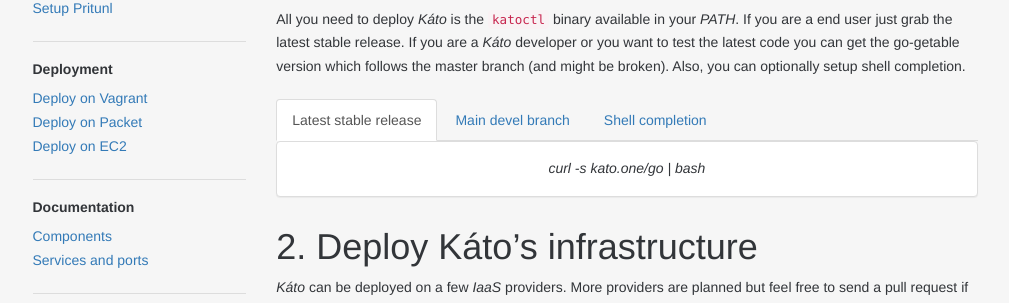
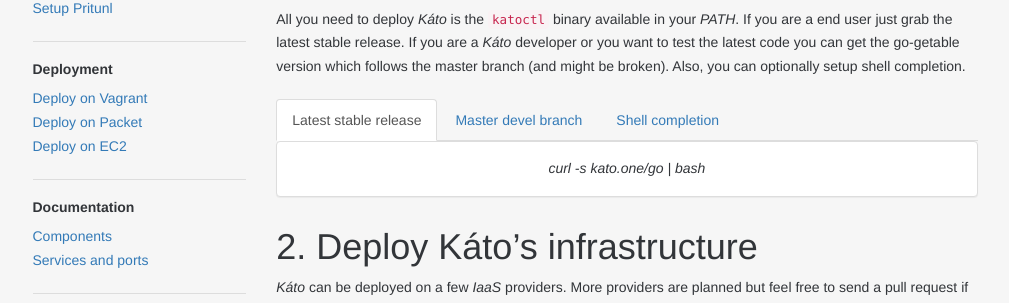
Before and after one commit to h0tbird/coreseed, a Jekyll site: the page built from docs/docs/index.md, in a window 1280 px wide. Shown: the part 152-455 px from the top of the page, without its empty margins (135-1144 px from the left). Built offline with Jekyll 4.4.1, drawn with Linux system fonts in a browser that asks for light colours; nearby versions of some CDN libraries; some web fonts are replaced.

Commit message:
Minor documentation fixes

```diff
--- a/docs/docs/index.md
+++ b/docs/docs/index.md
@@ -10,7 +10,7 @@ All you need to deploy *Káto* is the `katoctl` binary available in your *PATH*.
 
 <ul class="nav nav-tabs">
  <li class="active"><a href="#1" data-toggle="tab">Latest stable release</a></li>
- <li><a href="#2" data-toggle="tab">Main devel branch</a></li>
+ <li><a href="#2" data-toggle="tab">Master devel branch</a></li>
  <li><a href="#3" data-toggle="tab">Shell completion</a></li>
 </ul>
 
@@ -91,7 +91,7 @@ Congratulations! You have now deployed *Káto*. Provide your domain and follow t
 
 <div class="btn-group btn-group-justified" role="group" aria-label="...">
   <div class="btn-group" role="group">
-    <a class="btn btn-default domain-derived-link" data-url="https://border-1.{domain}">
+    <a class="btn btn-default domain-derived-link" data-url="https://border-1.ext.{domain}">
     <font color="#428bca">Pritunl</font>
     </a>
   </div>
```
